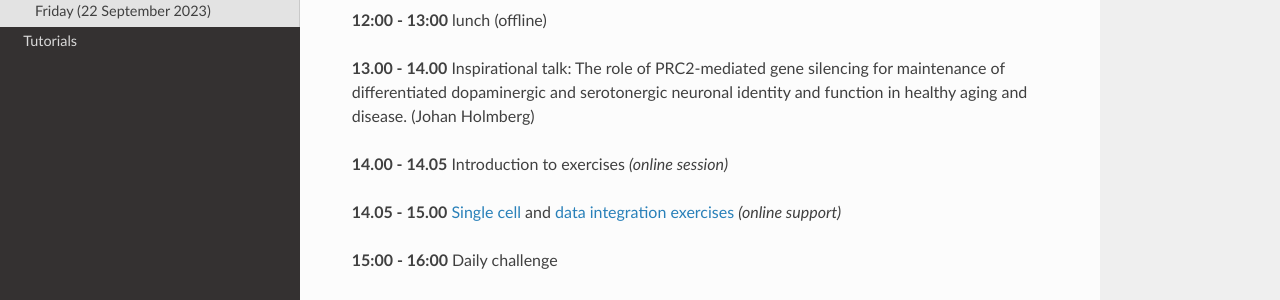
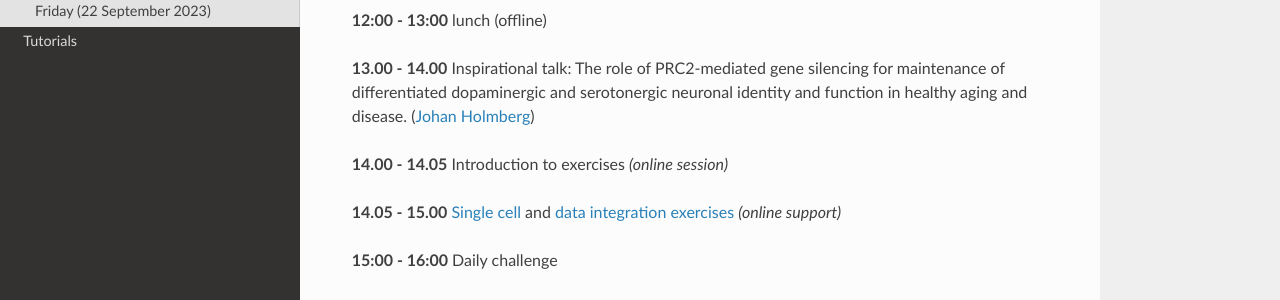
Before and after one commit to NBISweden/workshop-epigenomics-RTDs, a Sphinx documentation site: the page built from docs/content/schedule.rst, in a window 1280 px wide and 900 px high, scrolled down 2561 px. Shown: the part 318-618 px from the top of the window. Built offline with Sphinx 7.4.7 and the Read the Docs theme 2.0.0, drawn with Linux system fonts in a browser that asks for light colours; part of the change alters nothing that is shown.

```diff
--- a/docs/content/schedule.rst
+++ b/docs/content/schedule.rst
@@ -136,7 +136,7 @@ Friday (22 September 2023)
 
 **12:00 - 13:00** lunch (offline)
 
-**13.00 - 14.00** Inspirational talk: The role of PRC2-mediated gene silencing for maintenance of differentiated dopaminergic and serotonergic neuronal identity and function in healthy aging and disease. (Johan Holmberg)
+**13.00 - 14.00** Inspirational talk: The role of PRC2-mediated gene silencing for maintenance of differentiated dopaminergic and serotonergic neuronal identity and function in healthy aging and disease. (`Johan Holmberg <https://www.umu.se/personal/johan-holmberg02/>`_)
 
 **14.00 - 14.05** Introduction to exercises *(online session)*
 
```
